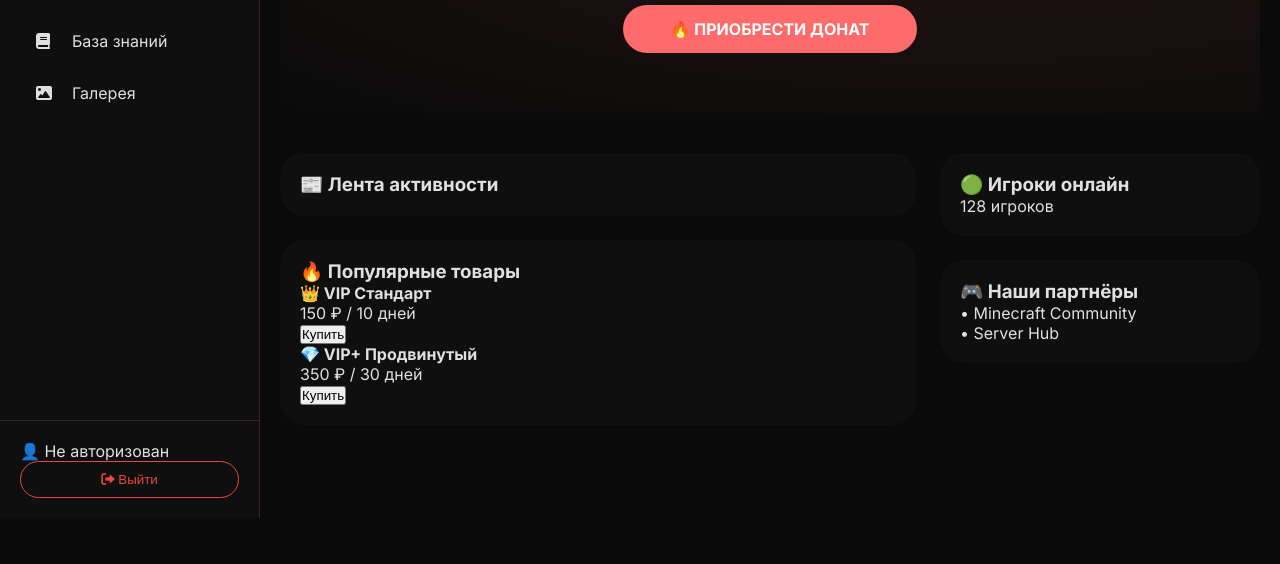
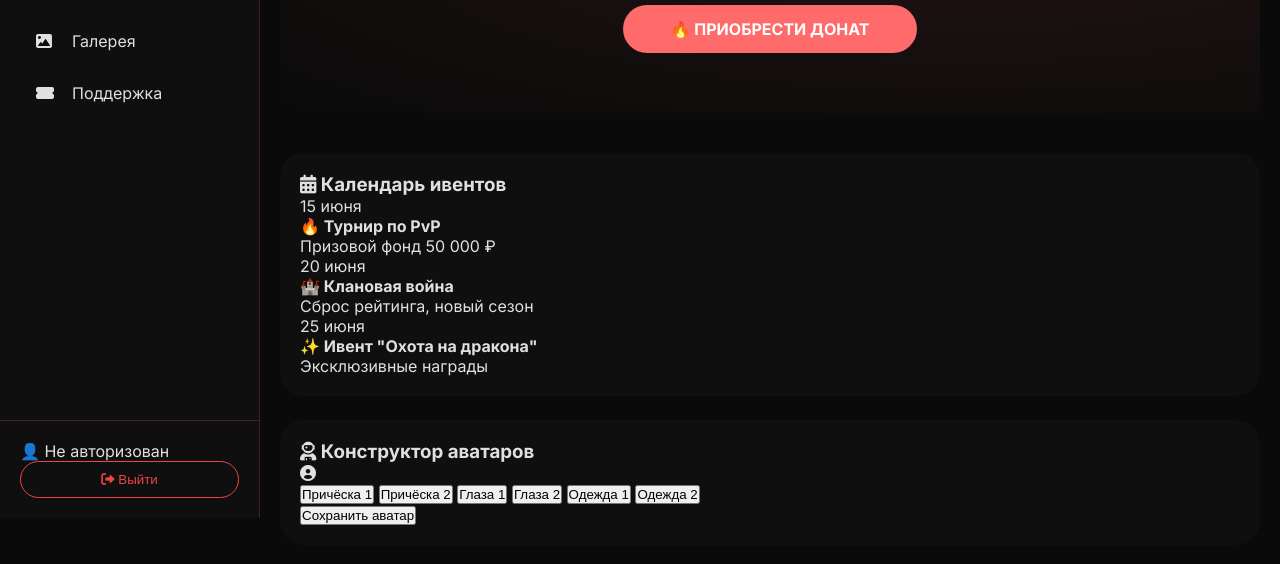
Before and after one commit to Danilka1809/New-repository, a plain HTML site: page docs/index.html in a window 1280 px wide. Shown: the part 282-846 px from the top of the page. Before the commit the page ends 800 px from the top, so only its background shows below. Drawn offline with Linux system fonts and the light colour scheme; no server answers.

Commit message:
Update index.html

```diff
--- a/docs/index.html
+++ b/docs/index.html
@@ -19,8 +19,8 @@
             <a href="shop.html" class="menu-item"><i class="fas fa-store"></i> Магазин</a>
             <a href="chat.html" class="menu-item"><i class="fas fa-comments"></i> Чат</a>
             <a href="profile.html" class="menu-item"><i class="fas fa-user"></i> Профиль</a>
-            <a href="wiki.html" class="menu-item"><i class="fas fa-book"></i> База знаний</a>
             <a href="gallery.html" class="menu-item"><i class="fas fa-image"></i> Галерея</a>
+            <a href="support.html" class="menu-item"><i class="fas fa-ticket-alt"></i> Поддержка</a>
         </div>
         <div class="sidebar-footer">
             <div id="authStatus"></div>
@@ -40,14 +40,29 @@
             <p>Лучший игровой опыт с привилегиями, поддержкой и активным сообществом</p>
             <a href="shop.html" class="btn-main">🔥 ПРИОБРЕСТИ ДОНАТ</a>
         </div>
-        <div class="two-columns">
-            <div class="feed-column">
-                <div class="card"><h3>📰 Лента активности</h3><div id="feedList"></div></div>
-                <div class="card"><h3>🔥 Популярные товары</h3><div id="popularProducts"></div></div>
+
+        <!-- КАЛЕНДАРЬ ИВЕНТОВ -->
+        <div class="card"><h3><i class="fas fa-calendar-alt"></i> Календарь ивентов</h3>
+            <div class="timeline" id="eventCalendar">
+                <div class="event-item"><div class="event-date">15 июня</div><div class="event-info"><h4>🔥 Турнир по PvP</h4><p>Призовой фонд 50 000 ₽</p></div></div>
+                <div class="event-item"><div class="event-date">20 июня</div><div class="event-info"><h4>🏰 Клановая война</h4><p>Сброс рейтинга, новый сезон</p></div></div>
+                <div class="event-item"><div class="event-date">25 июня</div><div class="event-info"><h4>✨ Ивент "Охота на дракона"</h4><p>Эксклюзивные награды</p></div></div>
             </div>
-            <div class="right-column">
-                <div class="card"><h3>🟢 Игроки онлайн</h3><div id="onlineCount">128 игроков</div></div>
-                <div class="card"><h3>🎮 Наши партнёры</h3><div>• Minecraft Community<br>• Server Hub</div></div>
+        </div>
+
+        <!-- КОНСТРУКТОР АВАТАРОВ -->
+        <div class="card"><h3><i class="fas fa-user-astronaut"></i> Конструктор аватаров</h3>
+            <div class="avatar-builder">
+                <div class="avatar-preview" id="avatarPreview"><i class="fas fa-user-circle"></i></div>
+                <div class="avatar-parts">
+                    <button class="part-btn" data-part="hair1">Причёска 1</button>
+                    <button class="part-btn" data-part="hair2">Причёска 2</button>
+                    <button class="part-btn" data-part="eyes1">Глаза 1</button>
+                    <button class="part-btn" data-part="eyes2">Глаза 2</button>
+                    <button class="part-btn" data-part="outfit1">Одежда 1</button>
+                    <button class="part-btn" data-part="outfit2">Одежда 2</button>
+                </div>
+                <button id="saveAvatarBtn" class="btn-primary">Сохранить аватар</button>
             </div>
         </div>
     </div>
```
